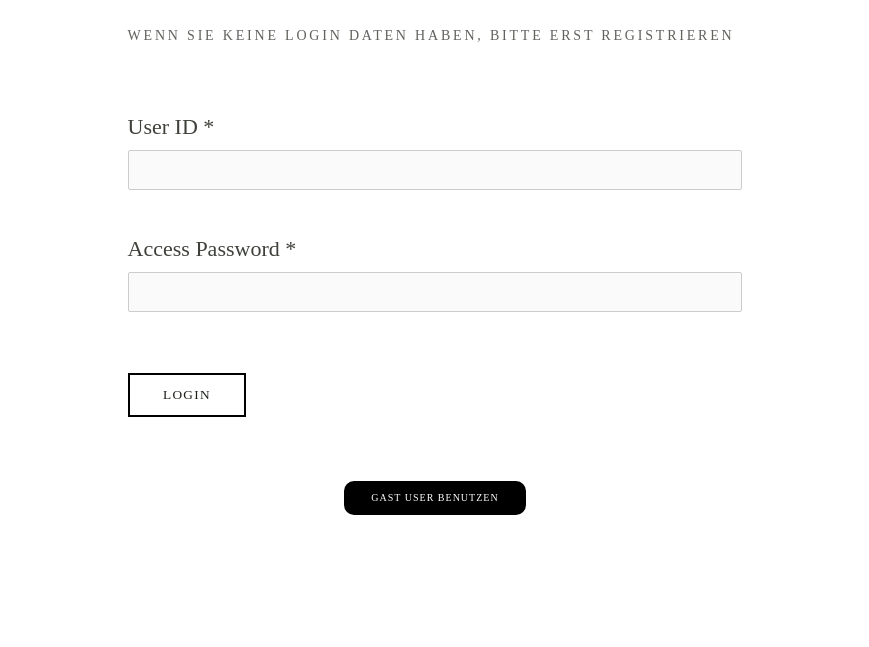
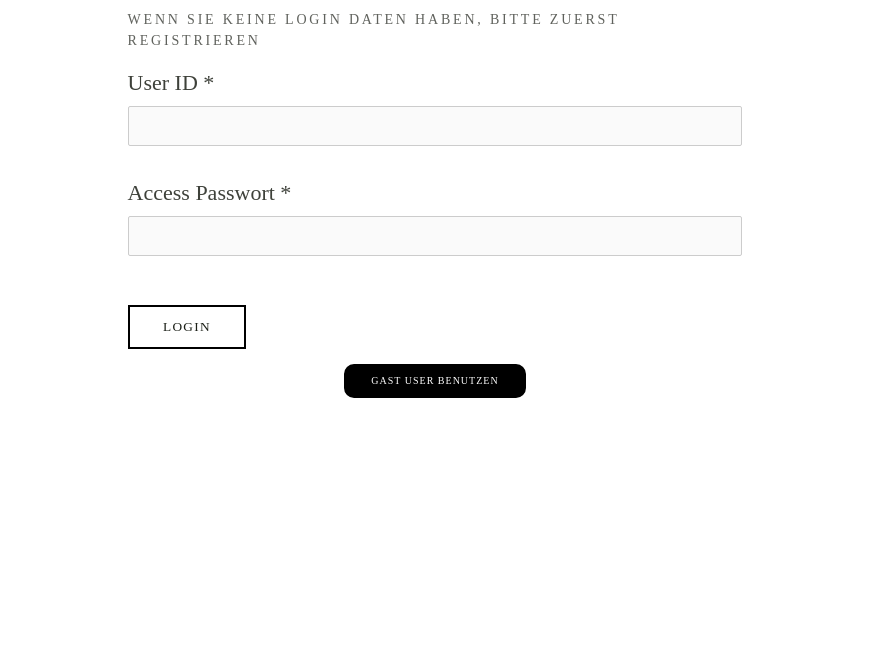
Before and after one commit to JRitzenhoff/Corona-Bett-Monitor, a browser extension: page app/public/logIn.html in a window 1280 px wide. Shown: the part 343-990 px from the top of the page, without its empty margins (205-1074 px from the left). After the commit the page ends 825 px from the top, so only its background shows below. Drawn offline with Linux system fonts and the light colour scheme; a web font is replaced by a local one.

Commit message:
harcoding in CSS

```diff
--- a/app/public/css/logIn.css
+++ b/app/public/css/logIn.css
@@ -1,5 +1,12 @@
 .input-spacer {
-    padding-top: 6%;
+    padding-top: 4%;
+}
+
+main {
+    padding-top: 0;
+    padding-left: 5;
+    padding-right: 5;
+    padding-bottom: 0;
 }
 
 .centered-div {
--- a/app/public/css/register.css
+++ b/app/public/css/register.css
@@ -2,8 +2,17 @@
     padding-right: 8%;
 }
 
+
+
+main {
+    padding-top: 0;
+    padding-left: 0;
+    padding-right: 0;
+    padding-bottom: 0;
+}
+
 .input-section-spacer {
-    padding-top: 6%;
+    padding-top: 3%;
 }
 
 #krankenhaus-name {
--- a/app/public/css/updateBetten.css
+++ b/app/public/css/updateBetten.css
@@ -19,6 +19,13 @@
 
 /* START OF MAIN DESCRIPTORS */
 main {
+
+    padding-top: 0;
+    padding-left: 0;
+    padding-right: 0;
+    padding-bottom: 0;
+
+
     font-size: 22px;
     color: rgba(28,32,24,.85);
     /* color: #1c2018; */
--- a/app/public/logIn.html
+++ b/app/public/logIn.html
@@ -37,17 +37,17 @@
         <!-- <div class="section-spacer"></div>        -->
 
         <main>
-
+            <div class="section-spacer"></div>
             <h1 class="title-header">Login</h1>
 
             <!--<div class="section-spacer"></div>-->
 
             <h3 class="instructions">
                 Wenn sie keine login daten haben,
-                bitte erst registrieren
+                bitte zuerst registrieren
             </h3>
 
-            <div class="section-spacer"></div>
+
 
             <!-- Create a login page... With endpoint/action '/login' and of HTTP type 'POST' -->
             <form action="/login" method="POST">
@@ -56,7 +56,7 @@
 
                 <div class="input-spacer"></div>
 
-                <label for="password">Access Password *</label><br>
+                <label for="password">Access Passwort *</label><br>
                 <input type="password" id="password" name="password">
                 <br>
 
@@ -65,7 +65,6 @@
                 <button type="submit">Login</button>
             </form>
 
-            <div class="section-spacer"></div>
 
             <div class="centered-div">
                 <script type="text/javascript">
@@ -77,6 +76,7 @@
                 </script>
 
                 <button class="centered-obj" onclick="populateGuest();">Gast User benutzen</button>
+                <div class="section-spacer"></div>
             </div>
         </main>
     </div>
```
Also changed, not shown: app/public/index.html (+7 -3 lines), app/public/indexU.html (+7 -3 lines), app/public/noValidInput.html (+2 -2 lines), app/public/redirectLogin.html (+3 -2 lines), app/public/register.html (+5 -2 lines), app/public/registerNoU.html (+1 -1 lines), app/public/updateBetten.html (+1 -1 lines), 1 other file. Lines whose indentation alone changed are shown as unchanged.
